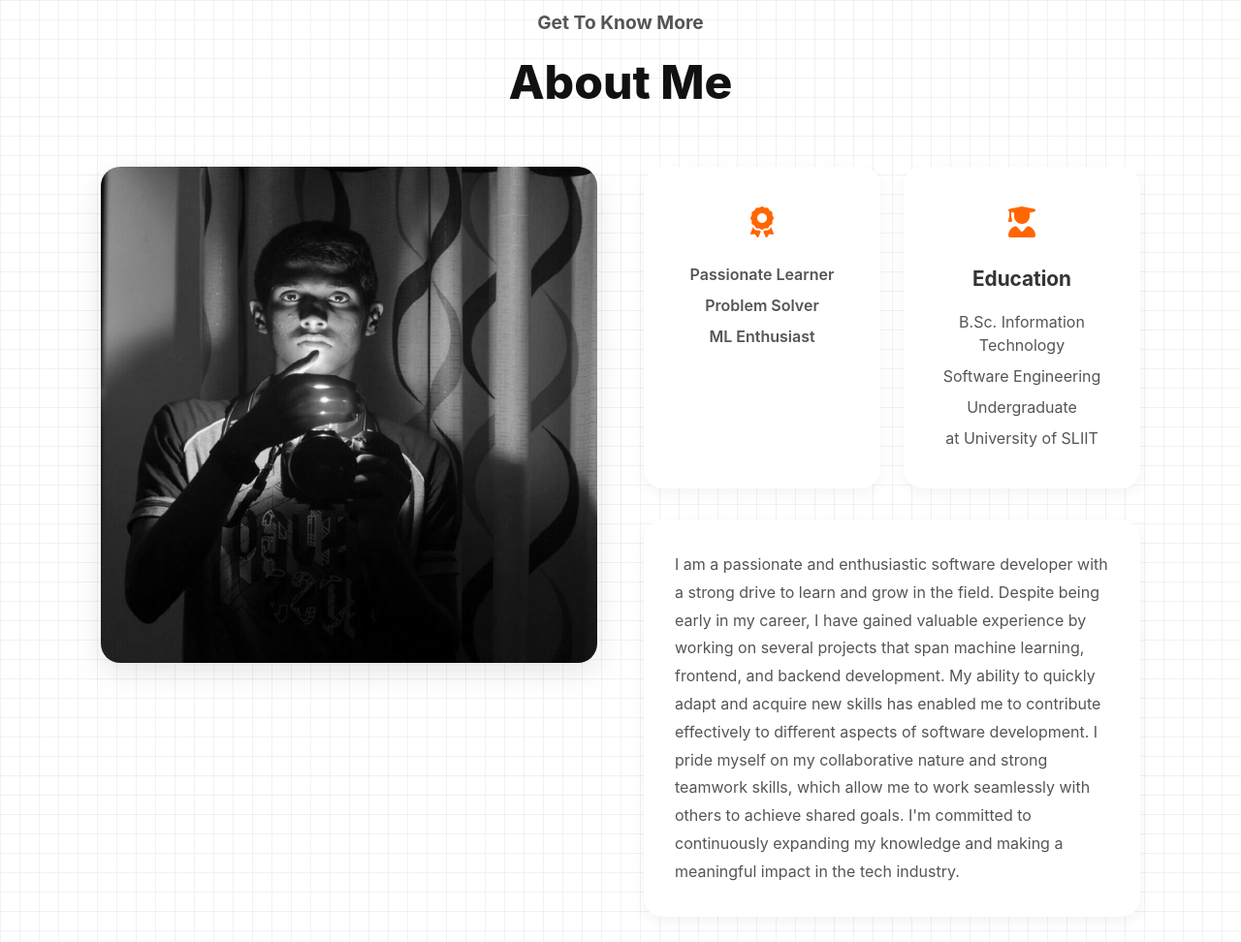
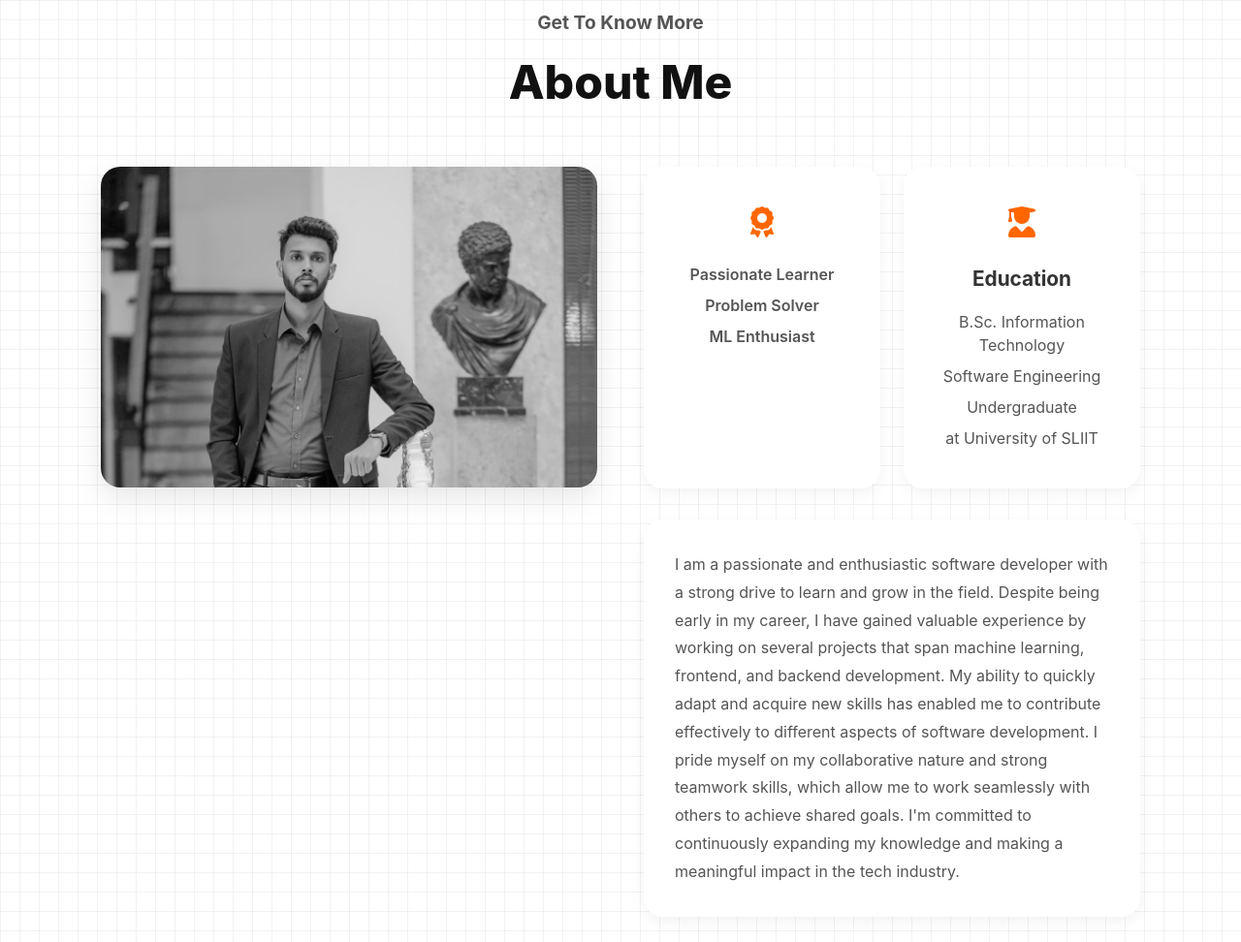
Before and after one commit to Nithila-Kaluarachchi/Nithila-Kaluarachchi.github.io, a plain HTML site: page index.html in a window 1280 px wide. Shown: the part 880-1852 px from the top of the page at 97% size. Drawn offline with Linux system fonts and the light colour scheme.

Commit message:
New changes

```diff
--- a/index.html
+++ b/index.html
@@ -51,7 +51,7 @@
         <div class="content-wrapper">
             <!-- Profile Image -->
             <div class="aboutme-image">
-                <img src="/images/nithila.jpg" alt="avoutme Photo">
+                <img src="/images/Nithila-2.jpg" alt="about me Photo">
             </div>
 
             <!-- Info Section -->
```
Also changed, not shown: images/Nithila-2.jpg (added).
